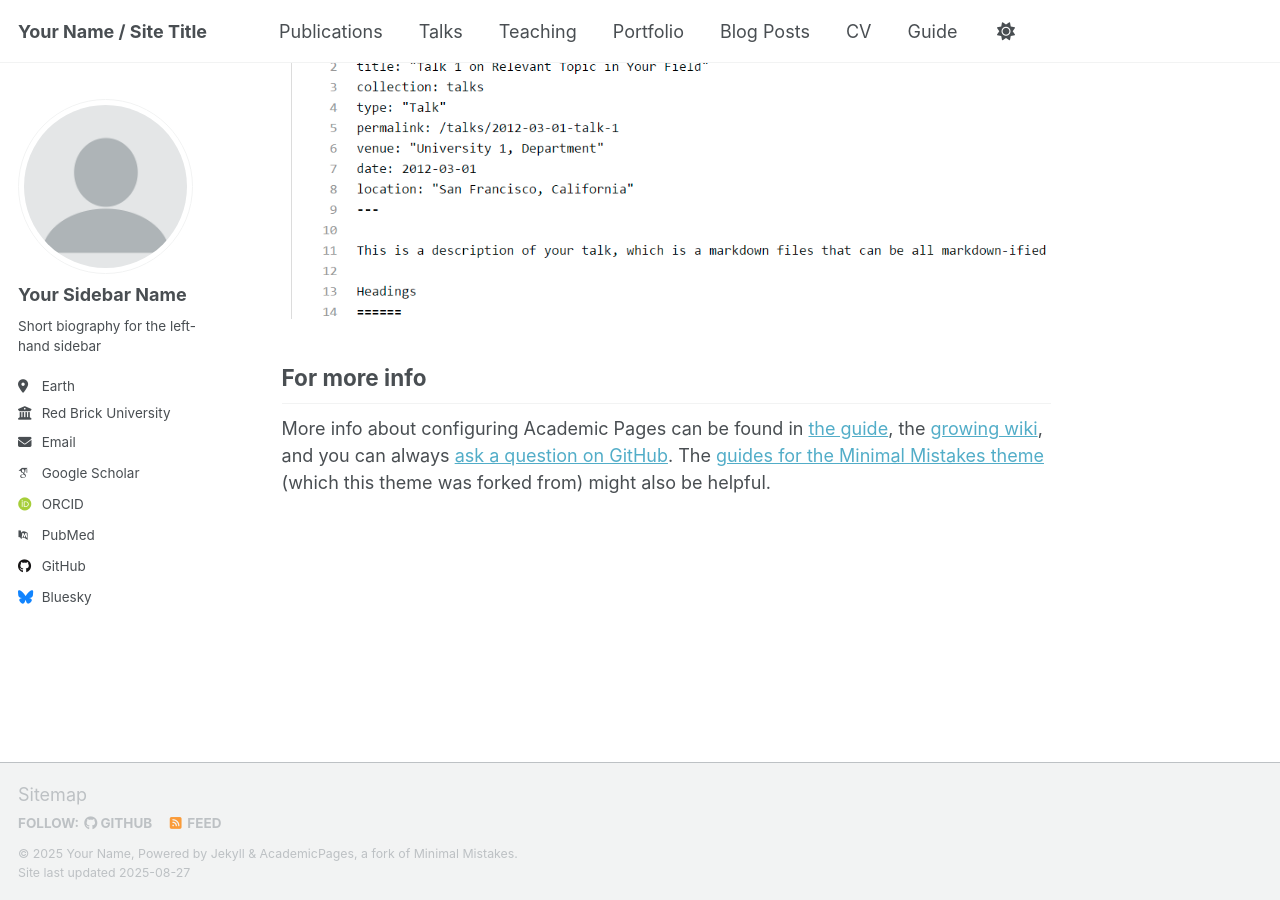
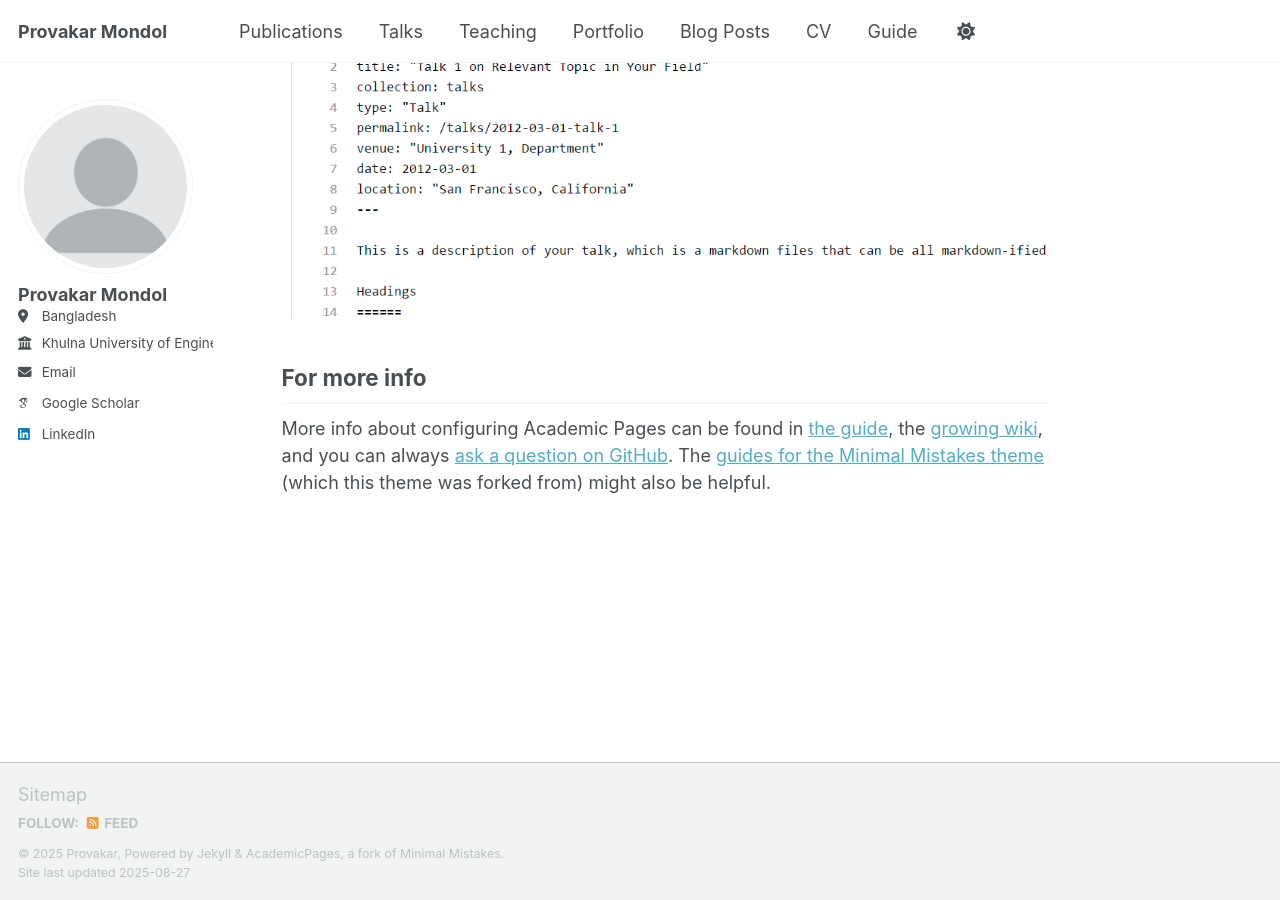
Before and after one commit to ProvakarM/provakar24.github.io, a Jekyll site: the page built from _pages/about.md, in a window 1280 px wide and 900 px high, scrolled down 2880 px. Built offline with Jekyll 4.4.1, drawn with Linux system fonts in a browser that asks for light colours; some web fonts are replaced; a script that is not in the unit is left out.

Commit message:
_config.yml

```diff
--- a/_config.yml
+++ b/_config.yml
@@ -9,11 +9,11 @@
 # Basic Site Settings
 locale                   : "en-US"
 site_theme               : "default" # Currently available options are "default", "air"
-title                    : "Your Name / Site Title"
+title                    : "Provakar Mondol"
 title_separator          : "-"
-name                     : &name "Your Name"
+name                     : &name "Provakar"
 description              : &description "personal description"
-url                      : https://academicpages.github.io # the base hostname & protocol for your site e.g. "https://[your GitHub username].github.io" or if you already have some other page hosted on Github then use "https://[your GitHub username].github.io/[Your Repo Name]"
+url                      : https://provakar24.github.io # the base hostname & protocol for your site e.g. "https://[your GitHub username].github.io" or if you already have some other page hosted on Github then use "https://[your GitHub username].github.io/[Your Repo Name]"
 baseurl                  : "" # the subpath of your site, e.g. "/blog"
 repository               : "academicpages/academicpages.github.io"
 
@@ -23,23 +23,23 @@ repository               : "academicpages/academicpages.github.io"
 author:
   # Biographic information
   avatar           : "profile.png"
-  name             : "Your Sidebar Name"
+  name             : "Provakar Mondol"
   pronouns         : # example: "she/her"
-  bio              : "Short biography for the left-hand sidebar"
-  location         : "Earth"
-  employer         : "Red Brick University"
+  bio              : # "Short biography for the left-hand sidebar"
+  location         : "Bangladesh"
+  employer         : "Khulna University of Engineering and Technology"
   uri              : # URL
-  email            : "none@example.org"
+  email            : "provakarmondol24@gmail.com"
 
   # Academic websites
   academia         : # URL
   arxiv            : # URL - Update with the correct link to your profile
-  googlescholar    : "https://scholar.google.com/citations?user=PS_CX0AAAAAJ"
+  googlescholar    : "https://scholar.google.com/citations?hl=en&view_op=list_works&gmla=AH8HC4zsX_ARl6U6VedPHHPzqeoVB-FtBbowDkzQzbjBCBE3_tP6xxjlQQAZROOSQLbgN6i0kZ1uc8KbPkEnhcoSuCZ5&user=71tKZZoAAAAJ"
   inspire-hep      : # URL
   impactstory      : # URL
-  orcid            : "http://orcid.org/yourorcidurl"
+  orcid            : #"http://orcid.org/yourorcidurl"
   semantic         : # URL
-  pubmed           : "https://www.ncbi.nlm.nih.gov/pubmed/?term=john+snow"
+  pubmed           : #"https://www.ncbi.nlm.nih.gov/pubmed/?term=john+snow"
   researchgate     : # URL
   scopus           : # URL
 
@@ -47,13 +47,13 @@ author:
   bitbucket        : # Username - Update with your username on the site
   codepen          : # Username
   dribbble         : # Username
-  github           : "academicpages"
+  github           : #"academicpages"
   kaggle           : # Username
   stackoverflow    : # User number or user number and name (i.e., use "1" or "1/jeff-atwood")
 
   # Social media
   artstation       : # Username
-  bluesky          : "bsky.app" # Replace this with you Bluesky username
+  bluesky          : #"bsky.app" # Replace this with you Bluesky username
   facebook         : # Username
   flickr           : # Username
   foursquare       : # Username
@@ -62,7 +62,7 @@ author:
   keybase          : # Username
   instagram        : # Username
   lastfm           : # Username
-  linkedin         : # Username
+  linkedin         : "https://www.linkedin.com/in/provakar-mondol-a4aba811a/"
   mastodon         : # URL
   medium           : # URL
   pinterest        : # Username
```
